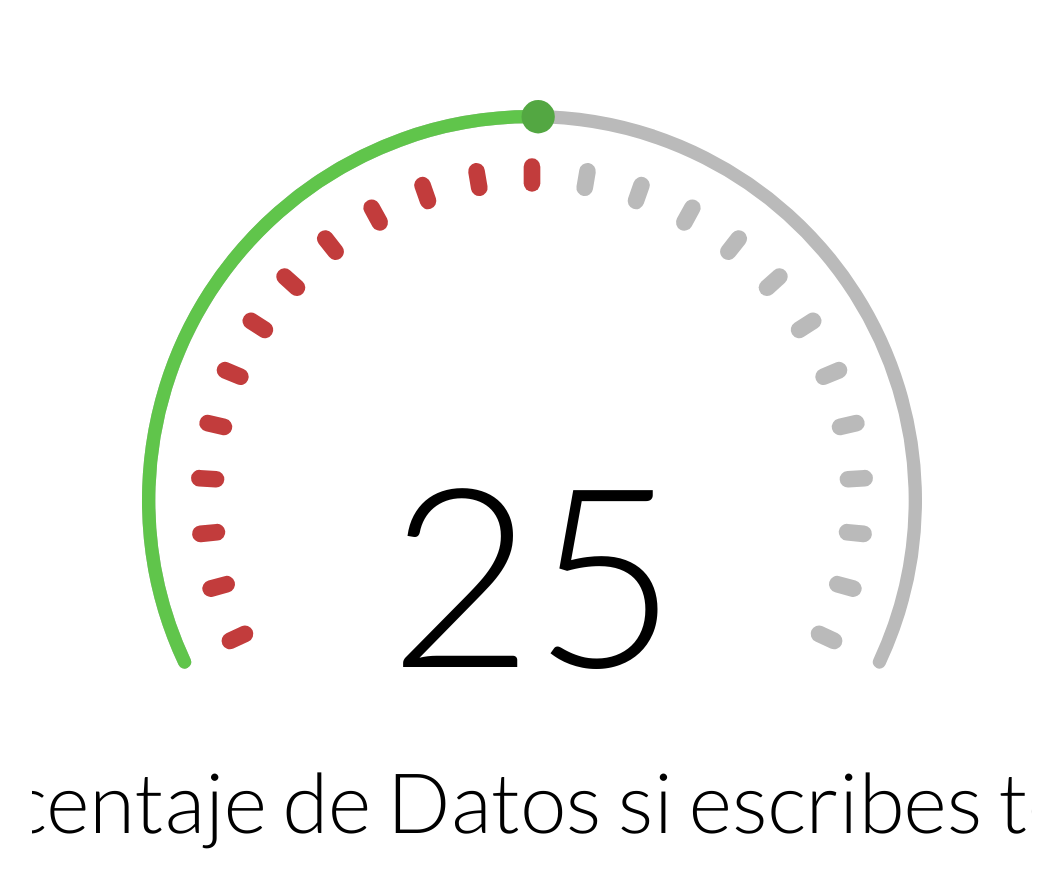
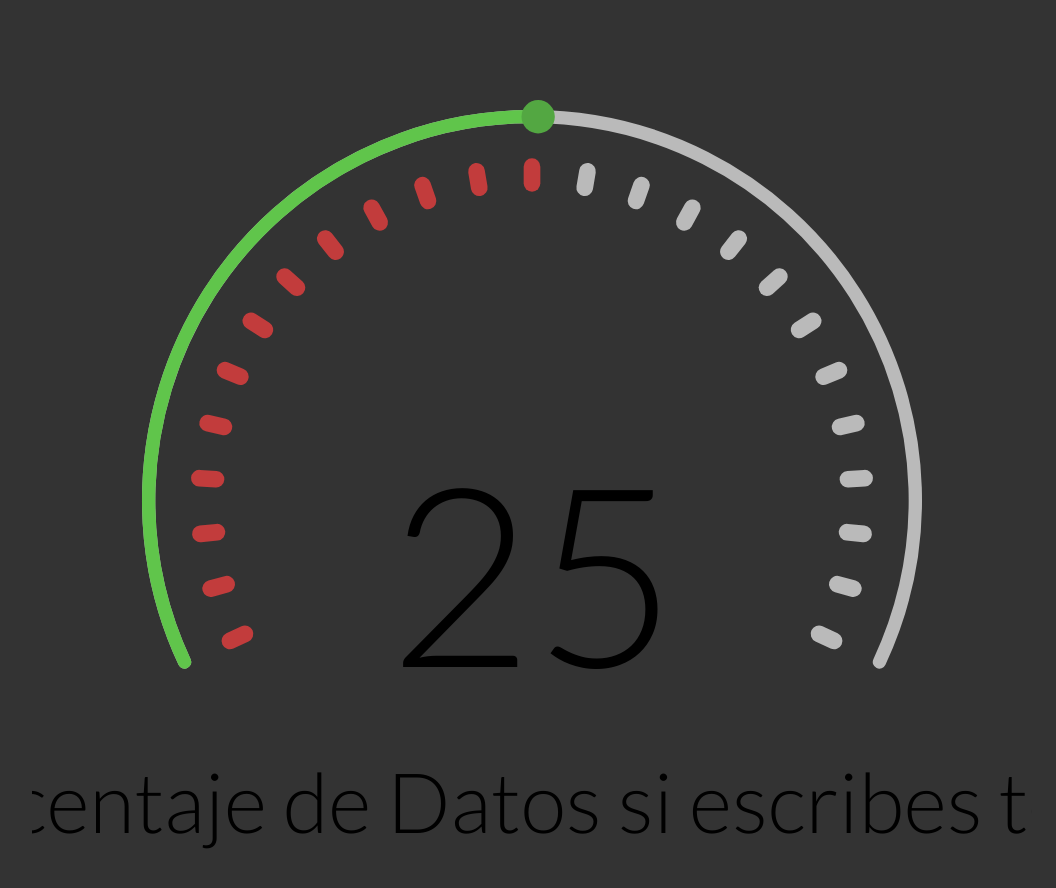
Before and after one commit to aleistrying/react-gauge, a React (Create React App) app in the folder react-gauge/: page / in a window 1280 px wide. Shown: the top 888 px of the page, without its empty margins (108-1164 px from the left). Built offline with nearby package versions, Linux system fonts and the light colour scheme.

Commit message:
background black

```diff
--- a/react-gauge/src/App.css
+++ b/react-gauge/src/App.css
@@ -12,7 +12,7 @@
   color:rgb(194, 60, 60);
 }
 body{
-  /* background-color:#333; */
+  background-color:#333;
 }
 
 @keyframes spin{
```
